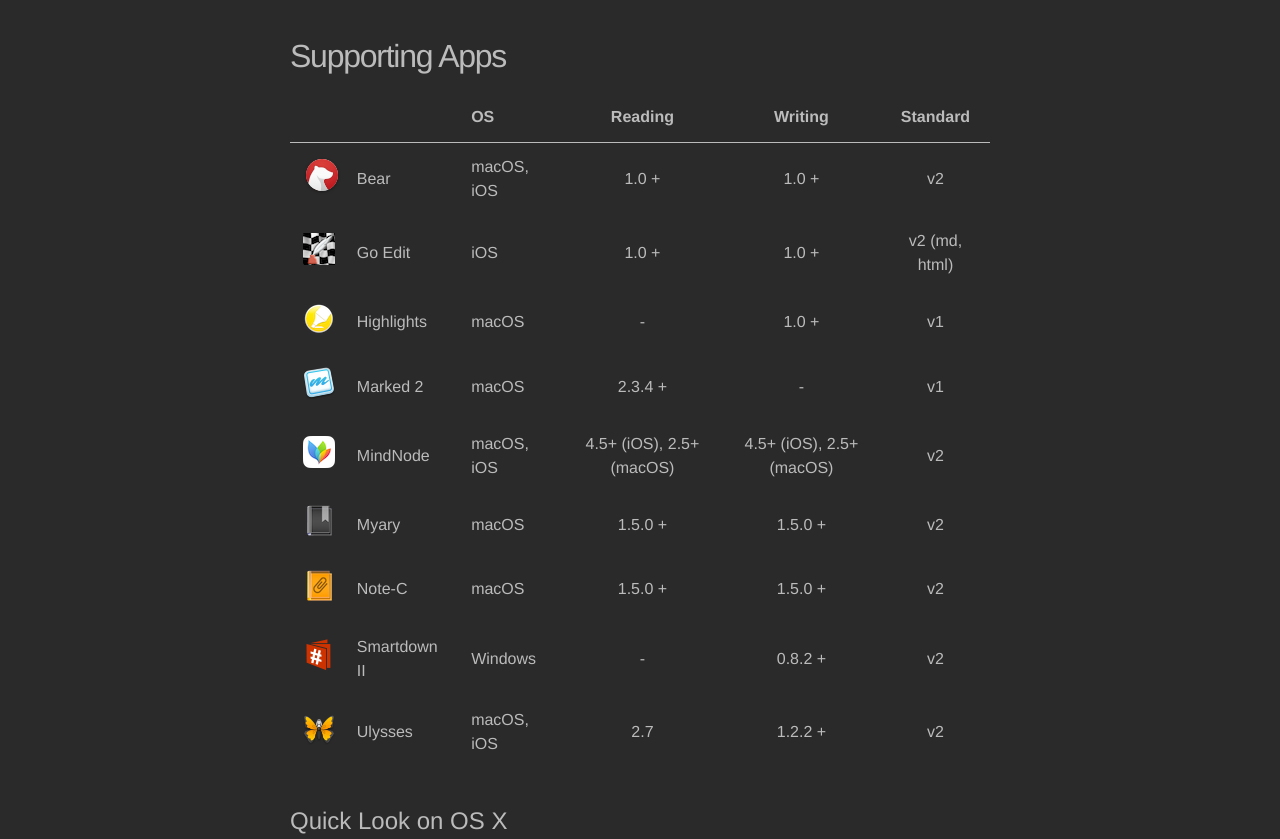
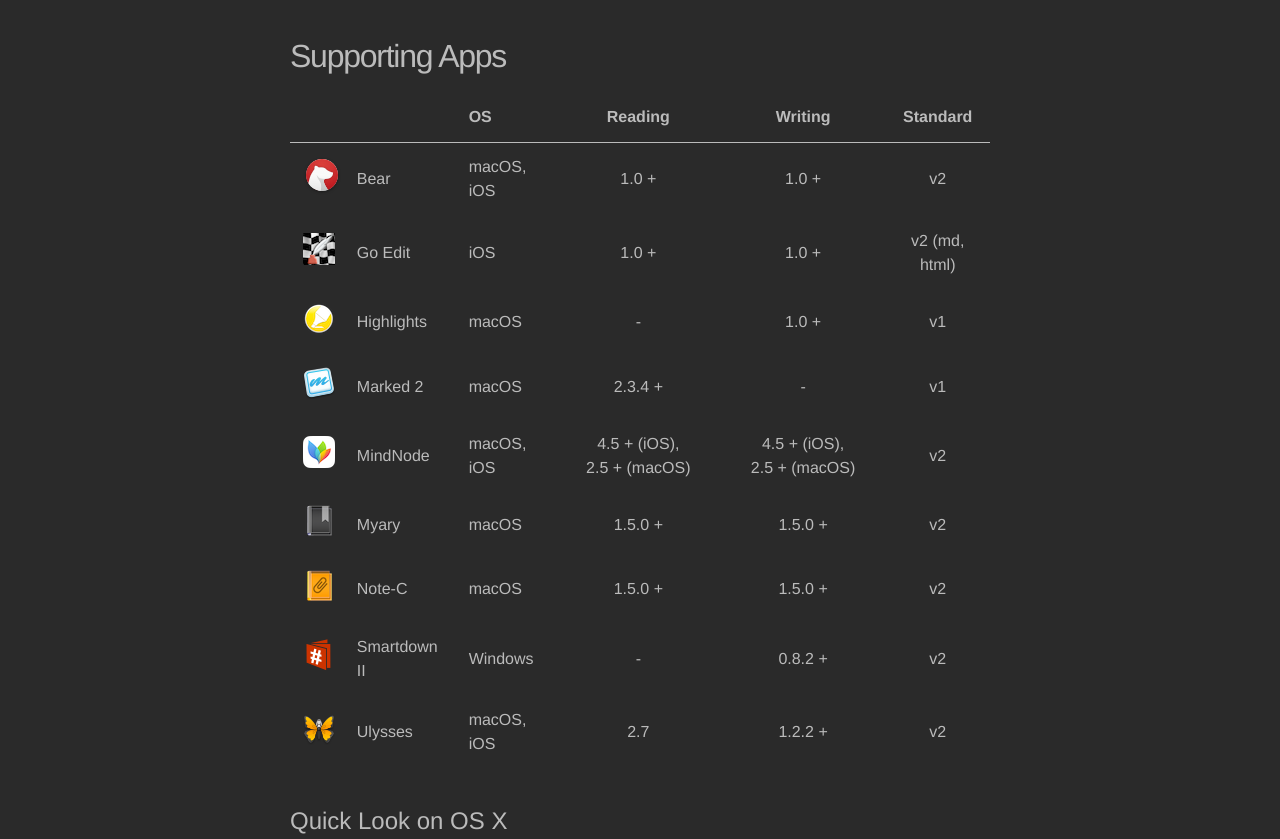
Before and after one commit to textbundle/textbundle.github.io, a Jekyll site: the page built from index.md, in a window 1280 px wide. Shown: the part 638-1477 px from the top of the page. Built offline with Jekyll 4.4.1, drawn with Linux system fonts in a browser that asks for light colours.

Commit message:
Layout fix

```diff
--- a/index.md
+++ b/index.md
@@ -60,8 +60,8 @@
         <td class="appicon"><a href='http://www.mindnode.com'><img src='images/apps/mindnode.png' /></a></td>
         <td class="appname"><a href='http://www.mindnode.com'>MindNode</a></td>
        <td class="appos">macOS, iOS</td>
-        <td class="appreading">4.5+ (iOS), 2.5+ (macOS)</td>
-        <td class="appwriting">4.5+ (iOS), 2.5+ (macOS)</td>
+        <td class="appreading">4.5&nbsp;+&nbsp;(iOS), 2.5&nbsp;+&nbsp;(macOS)</td>
+        <td class="appwriting">4.5&nbsp;+&nbsp;(iOS), 2.5&nbsp;+&nbsp;(macOS)</td>
         <td class="appstandard">v2</td>
     </tr>
     <tr class="app">
```
